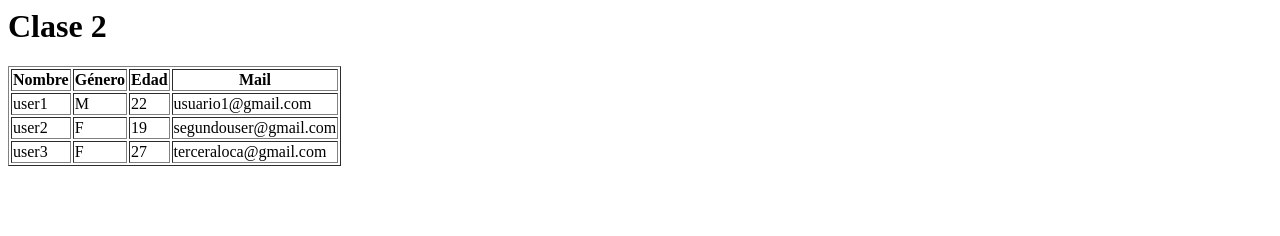
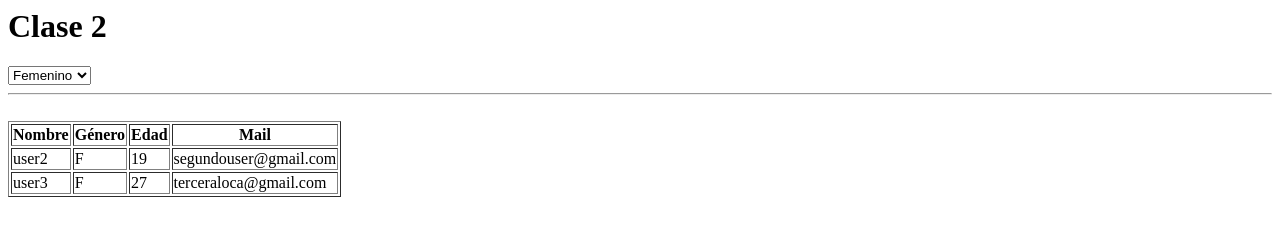
Before and after one commit to guille367/facultad, a plain HTML site: page index.html in a window 1280 px wide. Drawn offline with Linux system fonts and the light colour scheme.

Commit message:
ejercicios terminados

```diff
--- a/app.js
+++ b/app.js
@@ -27,11 +27,27 @@ function f(){
                 </tr>`;
     });*/
 
-    var filas = data.users.map(getRow);
+    //var filas = data.users.filter(filterByGenre,'F').map(getRow).reduce(combineRows);
+    var filas = data.users.filter(filterByGenre,'F').map(getRow).reduce(combineRows);
     var tbody = wd.document.getElementById('list');
-    tbody.innerHTML = filas.join(" ");
+    //tbody.innerHTML = filas.join(" ");
+    tbody.innerHTML = filas;
+
+    aplicarFiltro = function(genre){
+
+    var filas = data.users.filter(filterByGenre,genre).map(getRow).reduce(combineRows);
+    var tbody = wd.document.getElementById('list');
+    tbody.innerHTML = filas;
+
+}
 
 })(DATA, window);
+
+var aplicarFiltro;
+
+function filterByGenre(user){
+    return user.genre == this;
+}
 
 function getRow(user){
 
@@ -46,3 +62,7 @@ function getRow(user){
 
     return row;
 }
+
+function combineRows(anterior, actual){
+    return anterior + actual;
+}
--- a/index.html
+++ b/index.html
@@ -6,6 +6,14 @@
     <body>
         <form>
             <h1>Clase 2</h1>
+            <select onchange="aplicarFiltro(this.value);">
+                <option value="F">Femenino</option>
+                <option value="M">Masculino</option>
+            </select>
+
+            <br>
+            <hr>
+            <br>
 
             <table border="1">
                 <thead>
@@ -18,7 +26,7 @@
                 </thead>
                 <tbody id="list">
 
-                </body>
+                </tbody>
             </table>
         </form>
 
```
